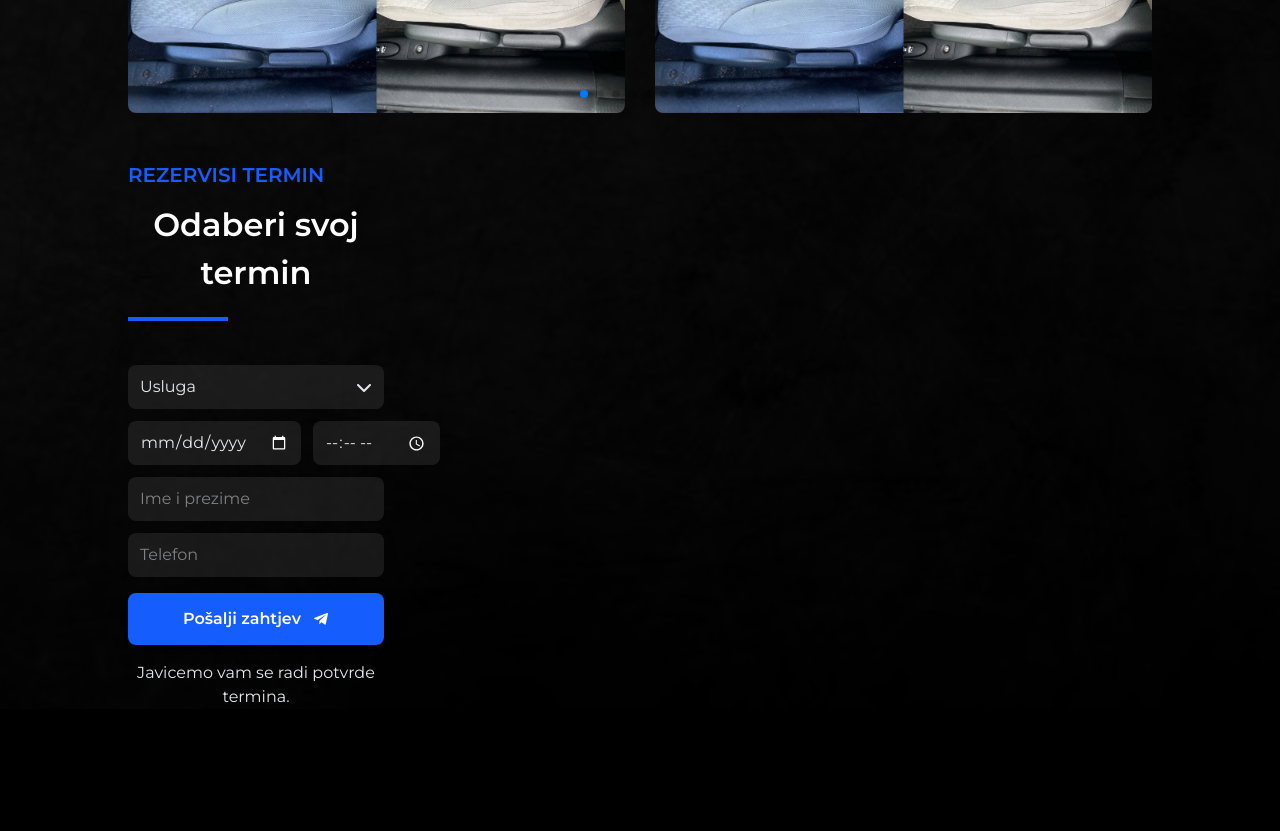
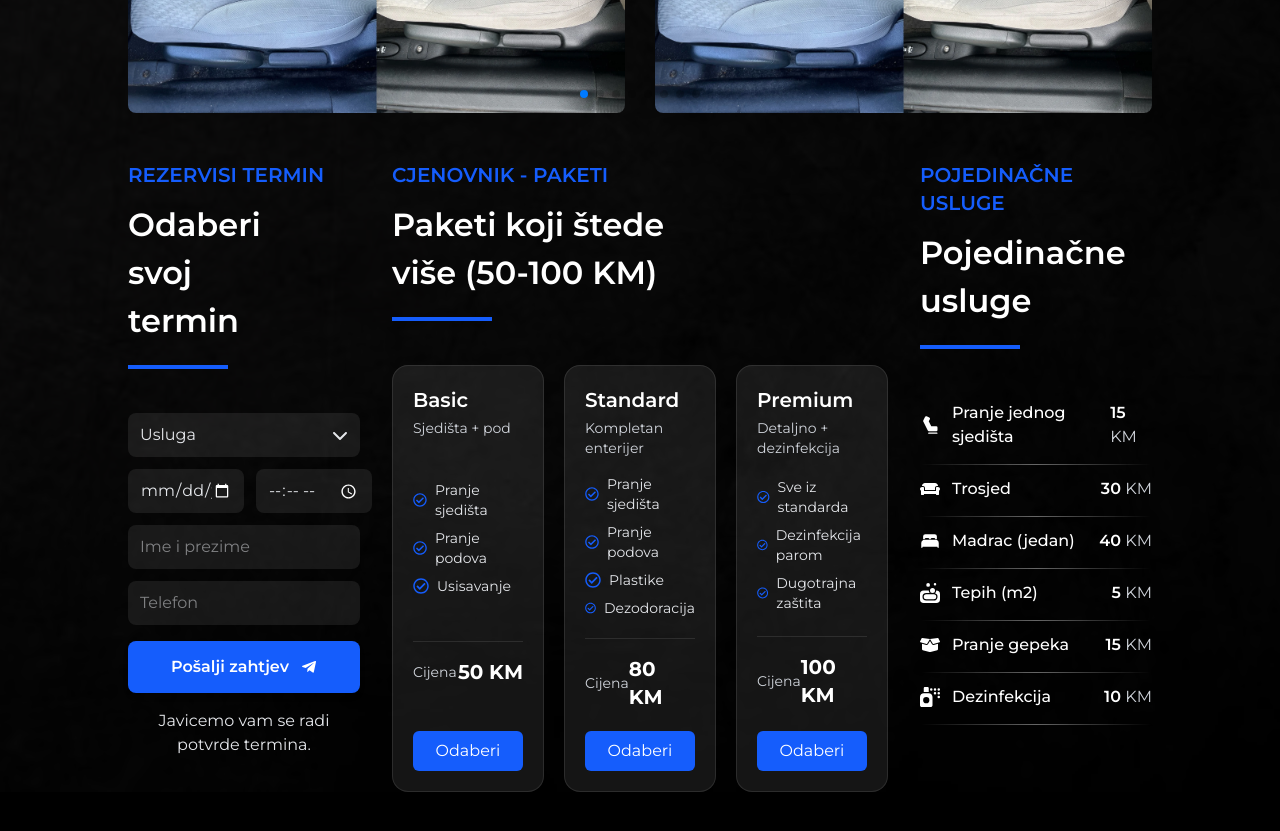
Before and after one commit to Bojan221/dubinsko, a React (Vite) app: page / in a window 1280 px wide. Shown: the part 1940-2771 px from the top of the page. Built offline with nearby package versions, Linux system fonts and the light colour scheme.

Commit message:
single services list

```diff
--- a/package.json
+++ b/package.json
@@ -19,6 +19,7 @@
     "react-icons": "^5.6.0",
     "react-responsive": "^10.0.1",
     "react-router-dom": "^7.14.1",
+    "react-toastify": "^11.1.0",
     "swiper": "^12.1.3",
     "tailwindcss": "^4.2.2"
   },
--- a/src/App.jsx
+++ b/src/App.jsx
@@ -1,11 +1,13 @@
 import { Outlet } from "react-router-dom";
 import HeaderComponent from "./components/HeaderComponent";
+import { ToastContainer } from "react-toastify";
 
 function App() {
   return (
-    <div className="h-[3000px]">
+    <div className="h-750">
       <HeaderComponent />
       <Outlet />
+      <ToastContainer position="top-right" autoClose={3000} theme="dark" />
     </div>
   );
 }
--- a/src/components/homepage/InfoSection.jsx
+++ b/src/components/homepage/InfoSection.jsx
@@ -1,12 +1,13 @@
 import React from "react";
-import TitleWrapper from "./TitleWrapper";
 import ReservationForm from "./ReservationForm";
+import Packets from "./Packets";
+import ServiceList from "./ServiceList";
 function InfoSection() {
   return (
-    <div className="w-[95%] sm:w-[90%] md:w-[80%] mx-auto grid grid-cols-12">
-      <ReservationForm/>
-      <div></div>
-      <div></div>
+    <div className="w-[95%] sm:w-[90%] md:w-[80%] mx-auto grid grid-cols-12 gap-8">
+      <ReservationForm />
+      <Packets />
+      <ServiceList />
     </div>
   );
 }
--- /dev/null
+++ b/src/components/homepage/Packets.jsx
@@ -0,0 +1,105 @@
+import { useEffect } from "react";
+import TitleWrapper from "./TitleWrapper";
+import { FaRegCheckCircle } from "react-icons/fa";
+import AOS from "aos";
+import "aos/dist/aos.css";
+
+function Packets() {
+  useEffect(() => {
+    AOS.init({
+      duration: 1500,
+      once: true,
+    });
+  }, []);
+  const packets = [
+    {
+      title: "Basic",
+      description: "Sjedišta + pod",
+      services: ["Pranje sjedišta", "Pranje podova", "Usisavanje"],
+      price: "50",
+    },
+    {
+      title: "Standard",
+      description: "Kompletan enterijer",
+      services: [
+        "Pranje sjedišta",
+        "Pranje podova",
+        "Plastike",
+        "Dezodoracija",
+      ],
+      price: "80",
+    },
+    {
+      title: "Premium",
+      description: "Detaljno + dezinfekcija",
+      services: [
+        "Sve iz standarda",
+        "Dezinfekcija parom",
+        "Dugotrajna zaštita",
+      ],
+      price: "100",
+    },
+  ];
+
+  return (
+    <div className="col-span-12 lg:col-span-6">
+      <div className="flex flex-col gap-4 w-full">
+        <TitleWrapper
+          section={"cjenovnik - paketi"}
+          title={"Paketi koji štede više (50-100 KM)"}
+        />
+
+        {/* GRID */}
+        <div className="grid grid-cols-1 md:grid-cols-3 gap-5">
+          {packets.map((packet, index) => (
+            <div
+              key={index}
+              className="bg-[#ffffff15] rounded-2xl p-5 flex flex-col justify-between border border-white/10 hover:border-white/30 transition-all duration-200"
+              data-aos={`${index === 0 ? "fade-right" : index === 1 ? "fade-up" : "fade-left"}`}
+            >
+              {/* HEADER */}
+              <div>
+                <h3 className="text-xl font-semibold text-white">
+                  {packet.title}
+                </h3>
+                <p className="text-gray-300 text-sm mt-1">
+                  {packet.description}
+                </p>
+              </div>
+
+              {/* SERVICES */}
+              <div className="mt-4 flex flex-col gap-2">
+                {packet.services.map((service, i) => (
+                  <span
+                    key={i}
+                    className="text-gray-200 text-sm flex items-center gap-2"
+                  >
+                    <FaRegCheckCircle className="text-blue-600" size={16} />
+                    {service}
+                  </span>
+                ))}
+              </div>
+
+              {/* PRICE */}
+              <div className="mt-5 pt-4 border-t border-white/10 flex justify-between items-center">
+                <span className="text-gray-300 text-sm">Cijena</span>
+                <span className="text-white font-bold text-xl">
+                  {packet.price} KM
+                </span>
+              </div>
+
+              {/* BUTTON */}
+              <div className="mt-5">
+                <button className="bg-blue-600 text-white py-2 px-4 rounded-md cursor-pointer w-full hover:bg-blue-700 transition-all duration-200">
+                  Odaberi
+                </button>
+              </div>
+            </div>
+          ))}
+        </div>
+      </div>
+    </div>
+  );
+}
+
+export default Packets;
--- a/src/components/homepage/ReservationForm.jsx
+++ b/src/components/homepage/ReservationForm.jsx
@@ -2,6 +2,11 @@ import TitleWrapper from "./TitleWrapper";
 import { FaChevronDown } from "react-icons/fa6";
 import { useState, useEffect } from "react";
 import { FaTelegramPlane } from "react-icons/fa";
+import emailjs from "@emailjs/browser";
+import { toast } from "react-toastify";
+import "react-toastify/dist/ReactToastify.css";
+import AOS from "aos";
+import "aos/dist/aos.css";
 
 function ReservationForm() {
   const [optionsDropdown, setOptionsDropdown] = useState(false);
@@ -11,6 +16,13 @@ function ReservationForm() {
   const [name, setName] = useState("");
   const [phone, setPhone] = useState("");
 
+  useEffect(() => {
+    AOS.init({
+      duration: 1500,
+      once: true,
+    });
+  }, []);
+
   const serviceOption = [
     { label: "Dubinsko čišćenje vozila", value: "car" },
     { label: "Dubinsko čišćenje namještaja", value: "furniture" },
@@ -19,22 +31,76 @@ function ReservationForm() {
   ];
 
   const handleSend = () => {
-    console.log(service)
-    console.log(date)
-    console.log(time)
-    console.log(name)
-    console.log(phone)
-  }
+    if (!service) {
+      toast.error("Odaberi uslugu");
+      return;
+    }
+
+    if (!date) {
+      toast.error("Odaberi datum");
+      return;
+    }
+
+    if (!time) {
+      toast.error("Odaberi vrijeme");
+      return;
+    }
+
+    if (!name.trim()) {
+      toast.error("Unesi ime i prezime");
+      return;
+    }
+
+    if (!phone.trim()) {
+      toast.error("Unesi broj telefona");
+      return;
+    }
+
+    if (phone.length < 6) {
+      toast.error("Neispravan broj telefona");
+      return;
+    }
+
+    const templateParams = {
+      service,
+      date,
+      time,
+      name,
+      phone,
+    };
+
+    emailjs
+      .send(
+        import.meta.env.VITE_EMAILJS_SERVICE_ID,
+        import.meta.env.VITE_EMAILJS_TEMPLATE_ID,
+        templateParams,
+        import.meta.env.VITE_EMAILJS_PUBLIC_KEY,
+      )
+      .then(
+        () => {
+          toast.success("Zahtjev uspješno poslan!");
+
+          setService("");
+          setDate("");
+          setTime("");
+          setName("");
+          setPhone("");
+        },
+        () => {
+          toast.error("Greška pri slanju. Pokušaj ponovo.");
+        },
+      );
+  };
 
   return (
-    <div className="col-span-3">
+    <div className="col-span-12 lg:col-span-3">
       <div className="flex flex-col gap-4">
         <TitleWrapper
           section={"rezervisi termin"}
           title={"Odaberi svoj termin"}
         />
 
-        <div className="flex flex-col w-full gap-3">
+        <div className="flex flex-col w-full gap-3" data-aos="fade-left">
           <div className="relative w-full bg-[#ffffff15] rounded-lg text-gray-200">
             <span
               className="w-full flex justify-between items-center py-2.5 px-3 cursor-pointer"
@@ -69,7 +135,7 @@ function ReservationForm() {
               value={date}
               onChange={(e) => setDate(e.target.value)}
               type="date"
-              className="bg-[#ffffff15] rounded-lg text-gray-200 py-2.5 px-3 w-full
+              className="bg-[#ffffff15] rounded-lg text-gray-200 py-2.5 px-3 w-1/2
     [&::-webkit-calendar-picker-indicator]:invert"
             />
 
@@ -77,7 +143,7 @@ function ReservationForm() {
               value={time}
               onChange={(e) => setTime(e.target.value)}
               type="time"
-              className="bg-[#ffffff15] rounded-lg text-gray-200 py-2.5 px-3 w-full
+              className="bg-[#ffffff15] rounded-lg text-gray-200 py-2.5 px-3 w-1/2
     [&::-webkit-calendar-picker-indicator]:invert
     [&::-webkit-datetime-edit-fields-wrapper]:text-gray-200
     [&::-webkit-datetime-edit-text]:text-gray-200
@@ -106,12 +172,20 @@ function ReservationForm() {
             />
           </div>
         </div>
-        <div>
-          <button className="w-full bg-blue-600 hover:bg-blue-700 active:bg-blue-800 text-white font-semibold py-3.5 rounded-lg transition-all duration-200 shadow-md hover:shadow-lg cursor-pointer flex justify-center items-center gap-3" onClick={()=> handleSend()}>
+        <div data-aos="fade-right">
+          <button
+            className="w-full bg-blue-600 hover:bg-blue-700 active:bg-blue-800 text-white font-semibold py-3.5 rounded-lg transition-all duration-200 shadow-md hover:shadow-lg cursor-pointer flex justify-center items-center gap-3"
+            onClick={() => handleSend()}
+          >
             Pošalji zahtjev <FaTelegramPlane />
           </button>
         </div>
-        <span className="w-full text-center text-gray-200">Javicemo vam se radi potvrde termina.</span>
+        <span
+          data-aos="fade-right"
+          className="w-full text-center text-gray-200"
+        >
+          Javicemo vam se radi potvrde termina.
+        </span>
       </div>
     </div>
   );
--- /dev/null
+++ b/src/components/homepage/ServiceList.jsx
@@ -0,0 +1,68 @@
+import React from "react";
+import { PiSeatFill } from "react-icons/pi";
+import { FaSoap, FaBoxOpen, FaCouch } from "react-icons/fa";
+import { IoBed } from "react-icons/io5";
+import { FaSprayCan } from "react-icons/fa6";
+import TitleWrapper from "./TitleWrapper";
+import AOS from "aos";
+import "aos/dist/aos.css";
+import { useEffect } from "react";
+
+function ServiceList() {
+  useEffect(() => {
+    AOS.init({
+      duration: 1500,
+      once: true,
+    });
+  }, []);
+  const services = [
+    { name: "Pranje jednog sjedišta", icon: <PiSeatFill />, price: "15" },
+    { name: "Trosjed", icon: <FaCouch />, price: "30" },
+    { name: "Madrac (jedan)", icon: <IoBed />, price: "40" },
+    { name: "Tepih (m2)", icon: <FaSoap />, price: "5" },
+    { name: "Pranje gepeka", icon: <FaBoxOpen />, price: "15" },
+    { name: "Dezinfekcija", icon: <FaSprayCan />, price: "10" },
+  ];
+
+  return (
+    <div className="col-span-12 lg:col-span-3">
+      <div className="flex flex-col gap-4">
+        <TitleWrapper section="pojedinačne usluge" title="Pojedinačne usluge" />
+
+        <div className="flex flex-col gap-3 mt-2">
+          {services.map((item, index) => (
+            <div
+              key={index}
+              data-aos="fade-left"
+              data-aos-delay={index * 100}
+              className="relative pb-4"
+            >
+              {/* CONTENT */}
+              <div className="flex items-center justify-between">
+                {/* LEFT SIDE */}
+                <div className="flex items-center gap-3 text-white">
+                  <span className="text-white text-xl">{item.icon}</span>
+
+                  <span className="text-base font-medium text-white">
+                    {item.name}
+                  </span>
+                </div>
+
+                {/* RIGHT SIDE */}
+                <div className="text-white font-semibold text-base">
+                  {item.price}{" "}
+                  <span className="text-gray-300 font-normal">KM</span>
+                </div>
+              </div>
+
+              {/* FADE LINE */}
+              <div className="absolute left-1/2 -translate-x-1/2 bottom-0 w-full h-px bg-linear-to-r from-transparent via-white/40 to-transparent"></div>
+            </div>
+          ))}
+        </div>
+      </div>
+    </div>
+  );
+}
+
+export default ServiceList;
--- a/src/components/homepage/TitleWrapper.jsx
+++ b/src/components/homepage/TitleWrapper.jsx
@@ -5,13 +5,19 @@ function TitleWrapper({ section, title, align }) {
     <div
       className={`flex flex-col gap-2 md:gap-3 py-7  ${align === "center" ? "items-center" : "items-start"}`}
     >
-      <h5 className={`uppercase text-blue-600 text-xl ${align==="center"? "md:text-2xl" : "md-text-xl"} font-semibold`}>
+      <h5
+        className={`uppercase text-blue-600 text-xl ${align === "center" ? "md:text-2xl" : "md-text-xl"} font-semibold`}
+      >
         {section}
       </h5>
-      <h2 className={`text-white text-[36px] ${align === "center" ? "md:text-[48px]":"md:text-[32px]"} font-semibold text-center`}>
+      <h2
+        className={`text-white text-[36px] ${align === "center" ? "md:text-[48px] text-center" : "md:text-[32px] lg:w-[60%]"} font-semibold `}
+      >
         {title}
       </h2>
-      <span className={`border-b-4 border-blue-600 mt-2 ${align=== "center" ? "w-50" :"w-25"}`}></span>
+      <span
+        className={`border-b-4 border-blue-600 mt-2 ${align === "center" ? "w-50" : "w-25"}`}
+      ></span>
     </div>
   );
 }
```
Also changed, not shown: 1 other file (tests, documents, lock files or other folders).
